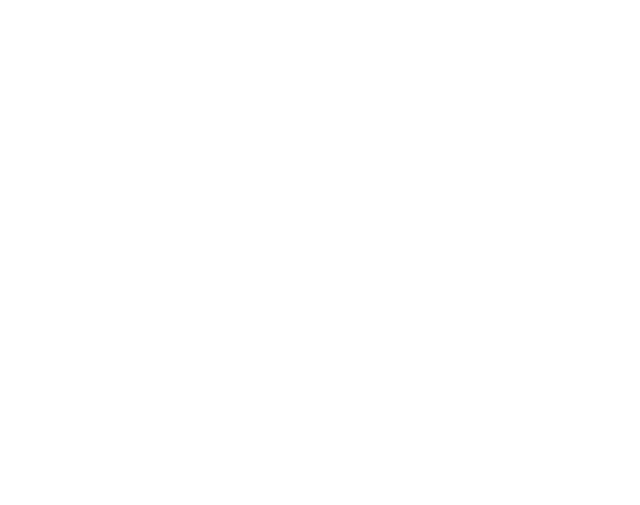
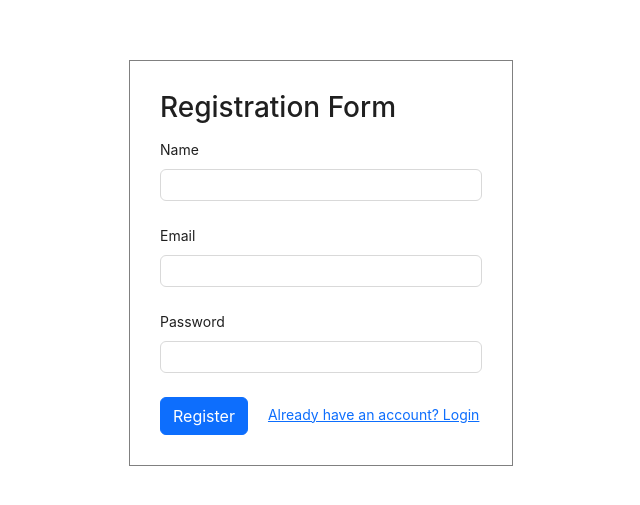
Before and after one commit to abdurrahmanshkh/doctoraps, a React (Create React App) app in the folder client/: page /register in a window 1280 px wide. Shown: the part 137-642 px from the top of the page, without its empty margins (319-959 px from the left). Built offline with nearby package versions, Linux system fonts and the light colour scheme.

Commit message:
Created Login and Register

```diff
--- a/client/package.json
+++ b/client/package.json
@@ -1,5 +1,6 @@
 {
   "name": "client",
+  "proxy": "http://localhost:8080",
   "version": "0.1.0",
   "private": true,
   "dependencies": {
--- a/client/src/pages/Login.js
+++ b/client/src/pages/Login.js
@@ -1,9 +1,34 @@
-import React from 'react'
+import React from "react";
+import { Form, Input } from "antd";
+import "../styles/login.css";
+import { Link } from "react-router-dom";
 
 const Login = () => {
+  const onFinishHandler = (values) => {
+    console.log(values);
+  };
+
   return (
-    <div>Login</div>
-  )
-}
+    <>
+      <div className="form-container">
+        <Form layout="vertical" onFinish={onFinishHandler} className="form">
+          <h3>Login Form</h3>
+          <Form.Item label="Email" name="email">
+            <Input type="email" id="email" />
+          </Form.Item>
+          <Form.Item label="Password" name="password">
+            <Input type="password" id="password" />
+          </Form.Item>
+          <button className="btn btn-primary" type="submit">
+            Login
+          </button>
+          <Link className="link" to="/register">
+            Don't have an account? Register
+          </Link>
+        </Form>
+      </div>
+    </>
+  );
+};
 
-export default Login
+export default Login;
--- a/client/src/pages/Register.js
+++ b/client/src/pages/Register.js
@@ -1,18 +1,37 @@
 import React from 'react';
-import { Form } from 'antd';
+import { Form, Input,} from 'antd';
+import "../styles/register.css";
+import {Link } from 'react-router-dom';
 
 const Register = () => {
+    const onFinishHandler = (values) => {
+    console.log(values);
+  };
+
   return (
     <>
-      <div className='form-container'>
-        <Form layout="vertical">
-
-
+      <div className="form-container">
+        <Form layout="vertical" onFinish={onFinishHandler} className='form'>
+          <h3>Registration Form</h3>
+          <Form.Item label="Name" name="name">
+            <Input type="text" id="name" />
+          </Form.Item>
+          <Form.Item label="Email" name="email">
+            <Input type="email" id="email" />
+          </Form.Item>
+          <Form.Item label="Password" name="password">
+            <Input type="password" id="password" />
+          </Form.Item>
+          <button className='btn btn-primary' type='submit'>
+            Register
+          </button>
+          <Link className='link' to="/login">
+            Already have an account? Login
+          </Link>
         </Form>
-
       </div>
     </>
-  )
+  );
 }
 
 export default Register
--- /dev/null
+++ b/client/src/styles/login.css
@@ -0,0 +1,19 @@
+.form-container{
+    width: 100%;
+    display: flex;
+    justify-content: center;
+    align-items: center;
+    height: 100vh;
+}
+
+.form{
+    border: 1px solid gray;
+    padding: 30px;
+    width: 30%;
+}
+
+.link{
+    width: 100%;
+    text-align: center;
+    margin-left: 20px;
+}
--- /dev/null
+++ b/client/src/styles/register.css
@@ -0,0 +1,19 @@
+.form-container{
+    width: 100%;
+    display: flex;
+    justify-content: center;
+    align-items: center;
+    height: 100vh;
+}
+
+.form{
+    border: 1px solid gray;
+    padding: 30px;
+    width: 30%;
+}
+
+.link{
+    width: 100%;
+    text-align: center;
+    margin-left: 20px;
+}
```
Also changed, not shown: package.json (+5 -2 lines), 1 other file (tests, documents, lock files or other folders).
